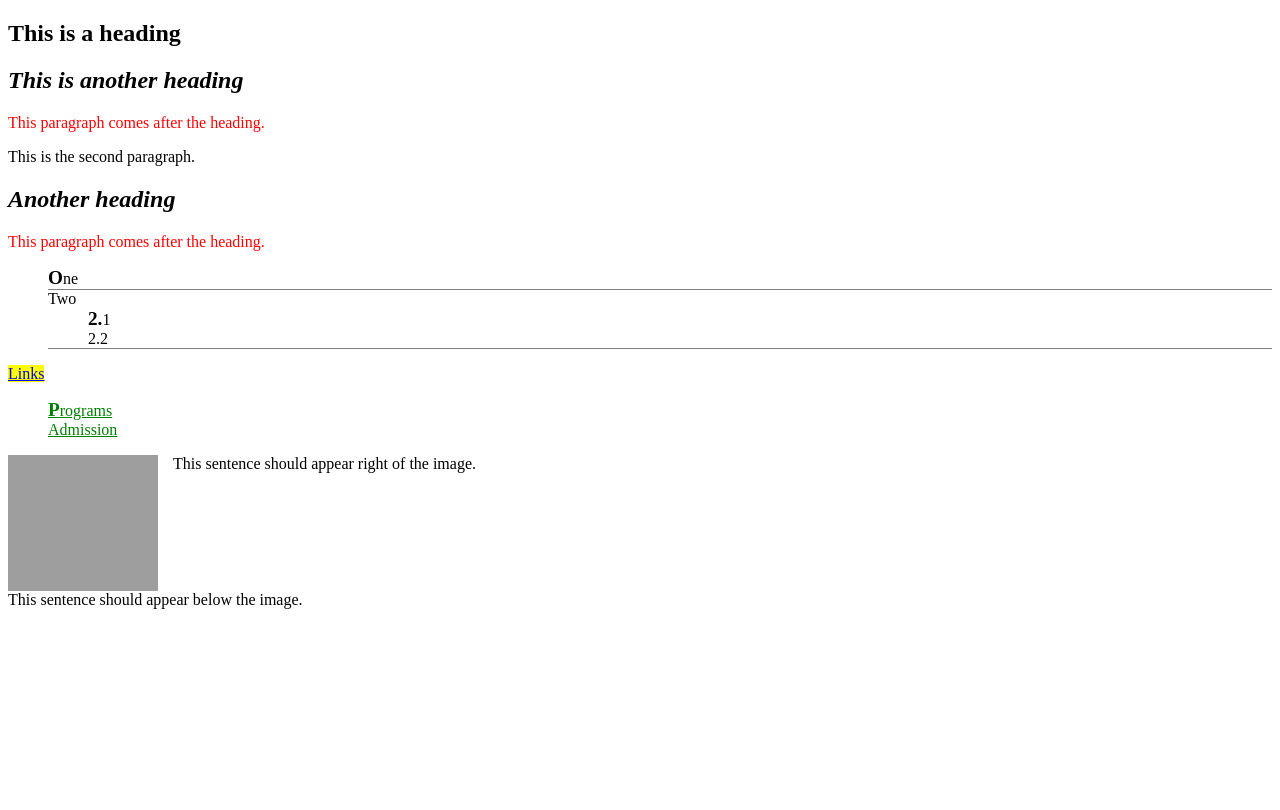
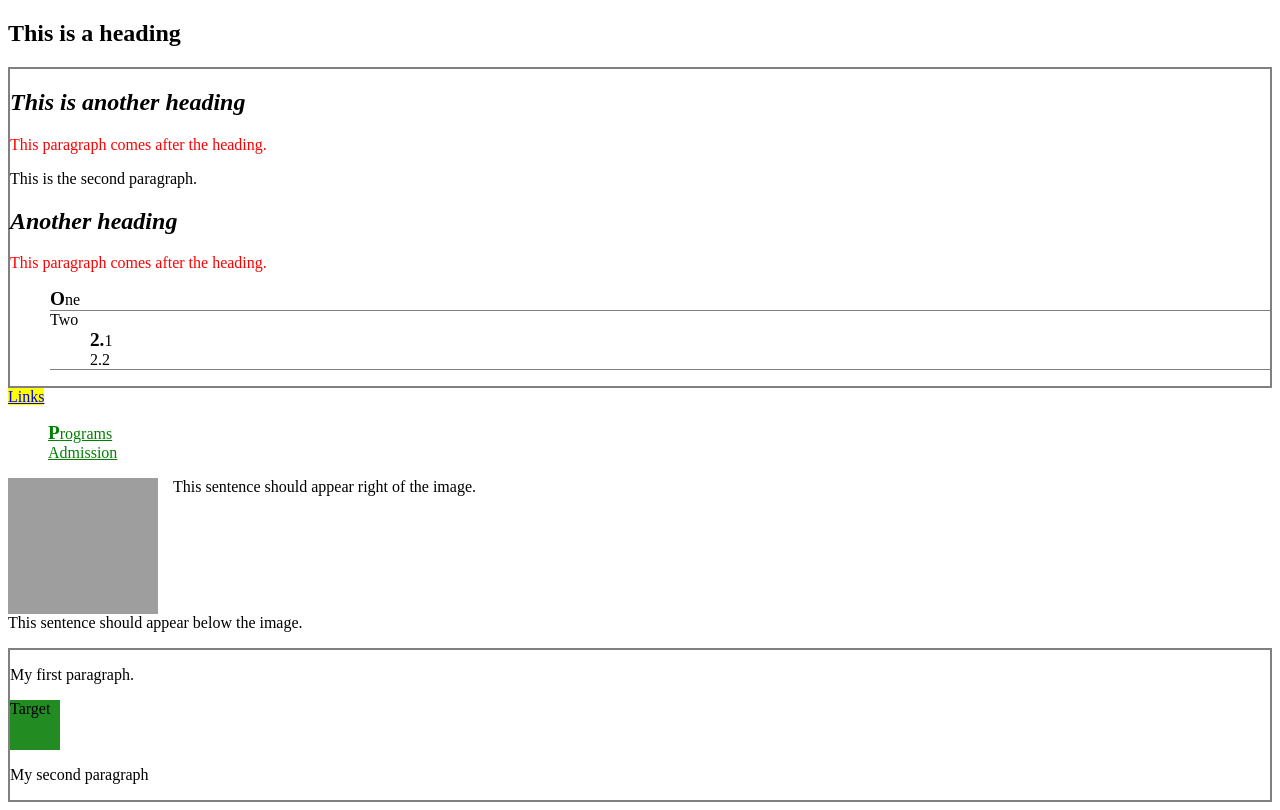
Before and after one commit to KodyMillar/Week-6, a plain HTML site: page index.html in a window 1280 px wide. Drawn offline with Linux system fonts and the light colour scheme; grey boxes are pictures that could not be loaded.

Commit message:
Ensure latest commit

```diff
--- a/Stylesheet.css
+++ b/Stylesheet.css
@@ -44,3 +44,14 @@ img {
     clear: both;
     float: bottom;
 }
+
+.target {
+    width:50px;
+    height:50px;
+    background-color: forestgreen;
+}
+
+.container {
+    border: 2px gray solid;
+    position: relative;
+}
--- a/index.html
+++ b/index.html
@@ -34,5 +34,11 @@ height="136">
     <p>This sentence should appear right of the image.</p>
     <p class="below"> This sentence should appear below the image.</p>
 
+    <div class="container">
+        <p>My first paragraph.</p>
+        <div class="target">Target</div>
+        <p>My second paragraph</p>
+    </div>
+
 </body>
 </html>
```
